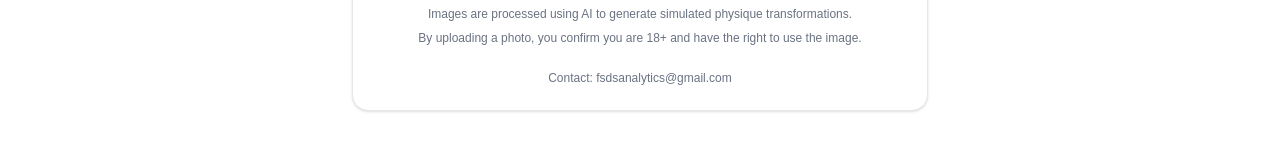
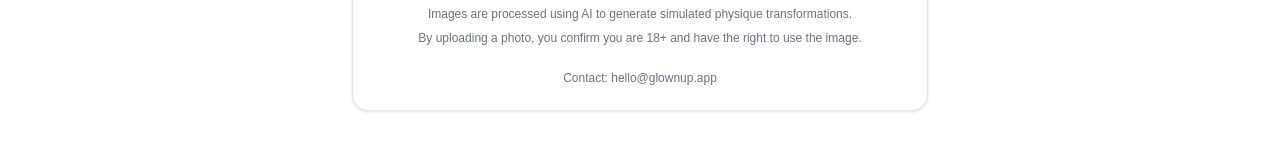
Before and after one commit to fsdsanalytics/glownup-web, a Next.js app: page /upload in a window 1280 px wide. Shown: the part 470-630 px from the top of the page. Built offline with nearby package versions, Linux system fonts and the light colour scheme; no server answers.

Commit message:
adding email

```diff
--- a/app/layout.tsx
+++ b/app/layout.tsx
@@ -129,7 +129,7 @@ export default function RootLayout({
               Terms
             </a>
 
-            <a href="mailto:fsdsanalytics@gmail.com" className="hover:text-black">
+            <a href="mailto:hello@glownup.app" className="hover:text-black">
               Contact
             </a>
           </div>
--- a/app/upload/page.tsx
+++ b/app/upload/page.tsx
@@ -418,7 +418,7 @@ export default function UploadPage() {
 
           {message && <p className="mt-4 text-sm text-red-600">{message}</p>}
           <p className="mt-6 text-center text-xs text-gray-500">
-            Contact: fsdsanalytics@gmail.com
+            Contact: hello@glownup.app
           </p>
         </div>
       </div>
```
